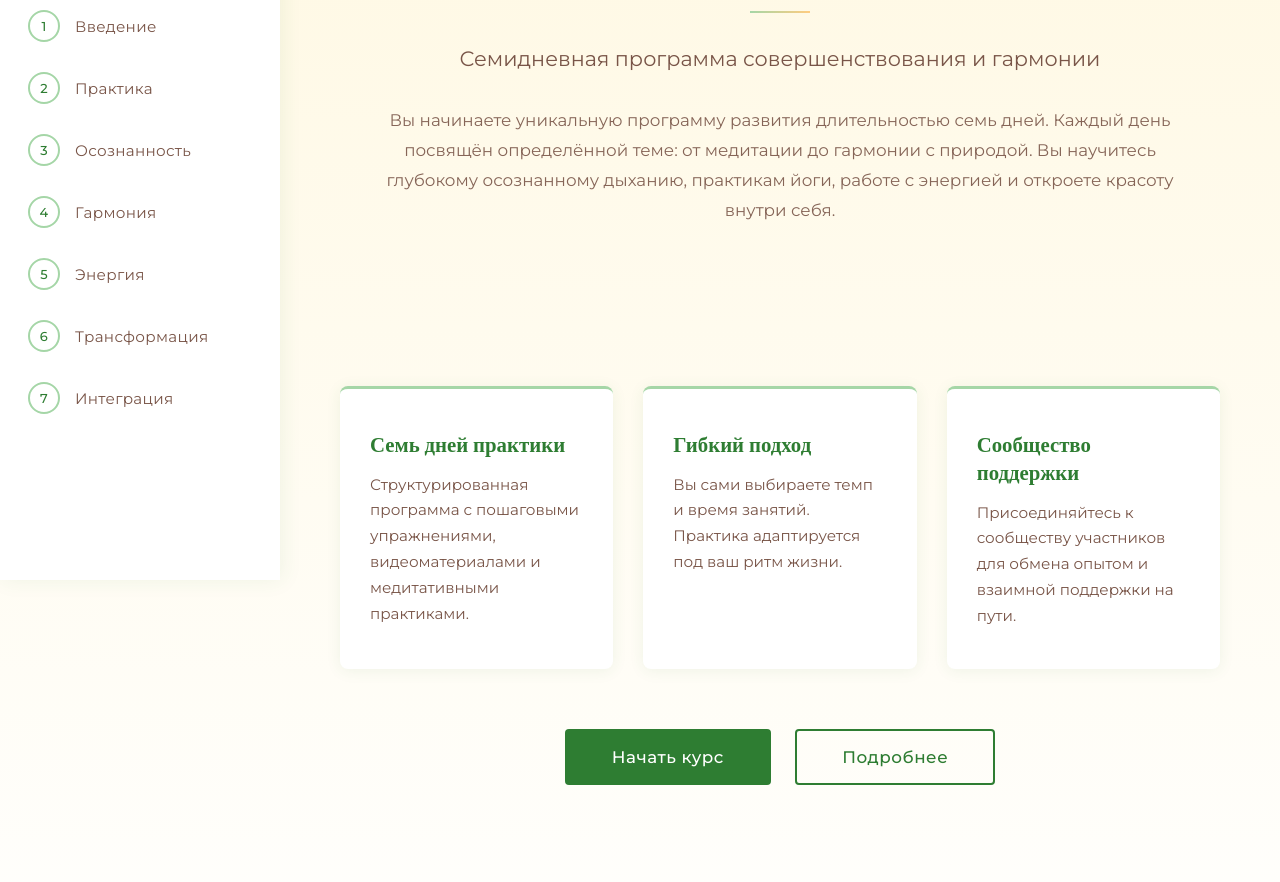
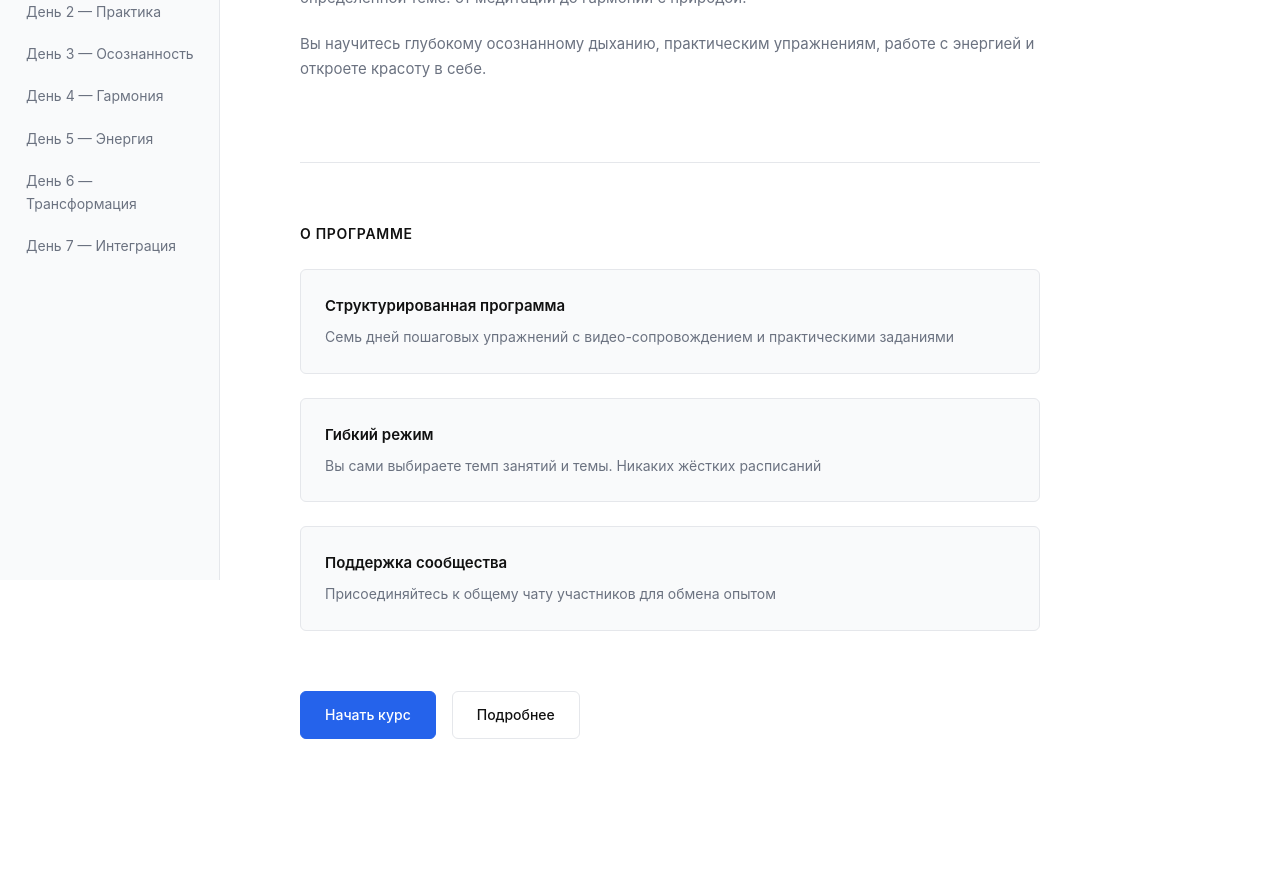
Before and after one commit to shantiislandbali-git/shanti-online-course, a plain HTML site: page index.html in a window 1280 px wide. Shown: the part 220-1102 px from the top of the page. After the commit the page ends 1019 px from the top, so only its background shows below. Drawn offline with nearby package versions, Linux system fonts and the light colour scheme.

Commit message:
Update welcome page with minimalist brand design

```diff
--- a/index.html
+++ b/index.html
@@ -3,8 +3,7 @@
 <head>
     <meta charset="UTF-8">
     <meta name="viewport" content="width=device-width, initial-scale=1.0">
-    <title>Shanti Island | Онлайн Курс</title>
-    <link href="https://fonts.googleapis.com/css2?family=Playfair+Display:wght@400;700&family=Montserrat:wght@400;500&display=swap" rel="stylesheet">
+    <title>Shanti Island — Онлайн Курс</title>
     <style>
         * {
             margin: 0;
@@ -12,19 +11,31 @@
             box-sizing: border-box;
         }
 
+        :root {
+            --bg: #FFFFFF;
+            --bg-muted: #F9FAFB;
+            --text: #111111;
+            --text-secondary: #6B7280;
+            --border: #E5E7EB;
+            --primary: #2563EB;
+            --primary-hover: #1D4ED8;
+            --sidebar-width: 220px;
+        }
+
         body {
-            font-family: 'Montserrat', sans-serif;
-            background: linear-gradient(to bottom, #FFF8E1 0%, #FFFFFF 100%);
+            font-family: -apple-system, BlinkMacSystemFont, 'Inter', 'Segoe UI', sans-serif;
+            background: var(--bg);
+            color: var(--text);
+            line-height: 1.6;
+            display: flex;
             min-height: 100vh;
-            display: flex;
-            color: #795548;
         }
 
         /* Боковая панель */
         .sidebar {
-            width: 280px;
-            background: #FFFFFF;
-            box-shadow: 2px 0 20px rgba(46, 125, 50, 0.08);
+            width: var(--sidebar-width);
+            background: var(--bg-muted);
+            border-right: 1px solid var(--border);
             padding: 40px 0;
             position: fixed;
             height: 100vh;
@@ -32,310 +43,213 @@
         }
 
         .sidebar-header {
-            padding: 0 25px 30px 25px;
-            border-bottom: 1px solid #A5D6A7;
+            padding: 0 24px 32px;
+            border-bottom: 1px solid var(--border);
+            margin-bottom: 24px;
         }
 
-        .sidebar h2 {
-            font-family: 'Playfair Display', serif;
-            color: #2E7D32;
-            font-size: 1.5em;
-            margin-bottom: 8px;
-            font-weight: 700;
-            letter-spacing: 0.5px;
-        }
-
-        .sidebar-subtitle {
-            font-size: 0.85em;
-            color: #795548;
-            font-weight: 400;
-            opacity: 0.8;
-        }
-
-        .nav-section {
-            padding: 25px 0;
+        .sidebar-header h1 {
+            font-size: 18px;
+            font-weight: 600;
+            color: var(--text);
+            letter-spacing: -0.02em;
         }
 
         .nav-item {
-            display: flex;
-            align-items: center;
-            padding: 14px 25px;
-            margin: 2px 0;
-            color: #795548;
+            display: block;
+            padding: 10px 24px;
+            color: var(--text-secondary);
             text-decoration: none;
-            transition: all 0.3s ease;
-            border-left: 3px solid transparent;
-            font-size: 0.95em;
-            letter-spacing: 0.3px;
+            font-size: 14px;
+            transition: all 0.2s;
+            border-left: 2px solid transparent;
         }
 
         .nav-item:hover {
-            background: rgba(165, 214, 167, 0.15);
-            border-left-color: #A5D6A7;
-            color: #2E7D32;
+            background: var(--bg);
+            color: var(--text);
         }
 
         .nav-item.active {
-            background: rgba(165, 214, 167, 0.25);
-            border-left-color: #2E7D32;
-            color: #2E7D32;
+            background: var(--bg);
+            color: var(--primary);
+            border-left-color: var(--primary);
             font-weight: 500;
-        }
-
-        .day-marker {
-            min-width: 32px;
-            height: 32px;
-            border: 2px solid #A5D6A7;
-            border-radius: 50%;
-            display: flex;
-            align-items: center;
-            justify-content: center;
-            margin-right: 15px;
-            font-size: 0.85em;
-            font-weight: 500;
-            color: #2E7D32;
-            transition: all 0.3s ease;
-        }
-
-        .nav-item.active .day-marker {
-            background: #2E7D32;
-            border-color: #2E7D32;
-            color: #FFFFFF;
         }
 
         /* Основной контент */
         .main-content {
-            margin-left: 280px;
-            padding: 60px;
+            margin-left: var(--sidebar-width);
             flex: 1;
+            padding: 60px 80px;
+            max-width: 900px;
         }
 
         .hero {
-            text-align: center;
-            max-width: 900px;
-            margin: 0 auto 80px;
-            padding: 80px 40px;
+            margin-bottom: 80px;
         }
 
-        .hero h1 {
-            font-family: 'Playfair Display', serif;
-            font-size: 3.2em;
-            color: #2E7D32;
-            margin-bottom: 20px;
-            font-weight: 700;
+        .hero h2 {
+            font-size: 36px;
+            font-weight: 600;
+            color: var(--text);
+            margin-bottom: 16px;
+            letter-spacing: -0.03em;
             line-height: 1.2;
-            letter-spacing: -0.5px;
         }
 
-        .hero-subtitle {
-            font-size: 1.3em;
-            color: #795548;
-            margin-bottom: 30px;
-            font-weight: 400;
-            line-height: 1.5;
+        .hero .subtitle {
+            font-size: 18px;
+            color: var(--text-secondary);
+            margin-bottom: 32px;
+            line-height: 1.6;
         }
 
-        .divider {
-            width: 60px;
-            height: 2px;
-            background: linear-gradient(to right, #A5D6A7, #FFCC80);
-            margin: 30px auto;
+        .hero p {
+            font-size: 15px;
+            color: var(--text-secondary);
+            line-height: 1.7;
+            margin-bottom: 20px;
         }
 
-        .hero-description {
-            font-size: 1.05em;
-            color: #795548;
-            line-height: 1.8;
-            margin-top: 30px;
-            opacity: 0.9;
+        /* Информационные секции */
+        .info-section {
+            margin: 60px 0;
         }
 
-        /* Карточки курса */
-        .course-features {
-            display: grid;
-            grid-template-columns: repeat(3, 1fr);
-            gap: 30px;
-            max-width: 1100px;
-            margin: 0 auto 60px;
+        .info-section h3 {
+            font-size: 14px;
+            font-weight: 600;
+            color: var(--text);
+            text-transform: uppercase;
+            letter-spacing: 0.05em;
+            margin-bottom: 24px;
         }
 
-        .feature-card {
-            background: #FFFFFF;
-            padding: 40px 30px;
-            border-radius: 8px;
-            box-shadow: 0 2px 15px rgba(46, 125, 50, 0.08);
-            transition: transform 0.3s ease, box-shadow 0.3s ease;
-            border-top: 3px solid #A5D6A7;
+        .info-grid {
+            display: grid;
+            grid-template-columns: 1fr;
+            gap: 24px;
         }
 
-        .feature-card:hover {
-            transform: translateY(-5px);
-            box-shadow: 0 8px 25px rgba(46, 125, 50, 0.15);
+        .info-item {
+            padding: 24px;
+            background: var(--bg-muted);
+            border: 1px solid var(--border);
+            border-radius: 6px;
         }
 
-        .feature-title {
-            font-family: 'Playfair Display', serif;
-            font-size: 1.3em;
-            color: #2E7D32;
-            margin-bottom: 15px;
+        .info-item h4 {
+            font-size: 15px;
             font-weight: 600;
+            color: var(--text);
+            margin-bottom: 8px;
         }
 
-        .feature-text {
-            color: #795548;
-            line-height: 1.7;
-            font-size: 0.95em;
+        .info-item p {
+            font-size: 14px;
+            color: var(--text-secondary);
+            line-height: 1.6;
         }
 
         /* Кнопки */
-        .cta-container {
-            text-align: center;
-            margin-top: 60px;
+        .btn-container {
+            margin-top: 48px;
+            display: flex;
+            gap: 16px;
         }
 
         .btn {
             display: inline-block;
-            padding: 16px 45px;
+            padding: 12px 24px;
+            background: var(--primary);
+            color: white;
             text-decoration: none;
-            border-radius: 4px;
-            font-size: 1.05em;
+            border-radius: 6px;
+            font-size: 14px;
             font-weight: 500;
-            transition: all 0.3s ease;
-            letter-spacing: 0.5px;
-            border: 2px solid transparent;
+            transition: background 0.2s;
+            border: 1px solid var(--primary);
         }
 
-        .btn-primary {
-            background: #2E7D32;
-            color: #FFFFFF;
-        }
-
-        .btn-primary:hover {
-            background: #1B5E20;
-            transform: translateY(-2px);
-            box-shadow: 0 6px 20px rgba(46, 125, 50, 0.25);
+        .btn:hover {
+            background: var(--primary-hover);
+            border-color: var(--primary-hover);
         }
 
         .btn-secondary {
             background: transparent;
-            color: #2E7D32;
-            border-color: #2E7D32;
-            margin-left: 20px;
+            color: var(--text);
+            border: 1px solid var(--border);
         }
 
         .btn-secondary:hover {
-            background: #2E7D32;
-            color: #FFFFFF;
+            background: var(--bg-muted);
         }
 
-        /* Слоган внизу */
-        .footer-quote {
-            text-align: center;
-            margin-top: 100px;
-            padding: 40px;
-            font-family: 'Playfair Display', serif;
-            font-size: 1.2em;
-            color: #795548;
-            font-style: italic;
-            opacity: 0.7;
+        /* Разделитель */
+        .divider {
+            height: 1px;
+            background: var(--border);
+            margin: 60px 0;
         }
     </style>
 </head>
 <body>
     <!-- Боковая панель -->
-    <div class="sidebar">
+    <nav class="sidebar">
         <div class="sidebar-header">
-            <h2>Shanti Island</h2>
-            <div class="sidebar-subtitle">Онлайн курс</div>
+            <h1>Shanti Island</h1>
         </div>
-
-        <nav class="nav-section">
-            <a href="index.html" class="nav-item active">
-                <span class="day-marker">•</span>
-                <span>Начало</span>
-            </a>
-            <a href="day-1.html" class="nav-item">
-                <span class="day-marker">1</span>
-                <span>Введение</span>
-            </a>
-            <a href="day-2.html" class="nav-item">
-                <span class="day-marker">2</span>
-                <span>Практика</span>
-            </a>
-            <a href="day-3.html" class="nav-item">
-                <span class="day-marker">3</span>
-                <span>Осознанность</span>
-            </a>
-            <a href="day-4.html" class="nav-item">
-                <span class="day-marker">4</span>
-                <span>Гармония</span>
-            </a>
-            <a href="day-5.html" class="nav-item">
-                <span class="day-marker">5</span>
-                <span>Энергия</span>
-            </a>
-            <a href="day-6.html" class="nav-item">
-                <span class="day-marker">6</span>
-                <span>Трансформация</span>
-            </a>
-            <a href="day-7.html" class="nav-item">
-                <span class="day-marker">7</span>
-                <span>Интеграция</span>
-            </a>
-        </nav>
-    </div>
+        <a href="index.html" class="nav-item active">Начало курса</a>
+        <a href="day-1.html" class="nav-item">День 1 — Введение</a>
+        <a href="day-2.html" class="nav-item">День 2 — Практика</a>
+        <a href="day-3.html" class="nav-item">День 3 — Осознанность</a>
+        <a href="day-4.html" class="nav-item">День 4 — Гармония</a>
+        <a href="day-5.html" class="nav-item">День 5 — Энергия</a>
+        <a href="day-6.html" class="nav-item">День 6 — Трансформация</a>
+        <a href="day-7.html" class="nav-item">День 7 — Интеграция</a>
+    </nav>
 
     <!-- Основной контент -->
-    <div class="main-content">
+    <main class="main-content">
         <div class="hero">
-            <h1>Добро пожаловать</h1>
-            <div class="divider"></div>
-            <p class="hero-subtitle">Семидневная программа совершенствования и гармонии</p>
-            <p class="hero-description">
-                Вы начинаете уникальную программу развития длительностью семь дней.
+            <h2>Добро пожаловать</h2>
+            <div class="subtitle">Онлайн курс совершенствования и гармонии</div>
+            <p>
+                Вы начинаете программу развития длительностью семь дней.
                 Каждый день посвящён определённой теме: от медитации до гармонии с природой.
-                Вы научитесь глубокому осознанному дыханию, практикам йоги, работе с энергией
-                и откроете красоту внутри себя.
+            </p>
+            <p>
+                Вы научитесь глубокому осознанному дыханию, практическим упражнениям,
+                работе с энергией и откроете красоту в себе.
             </p>
         </div>
 
-        <!-- Особенности курса -->
-        <div class="course-features">
-            <div class="feature-card">
-                <div class="feature-title">Семь дней практики</div>
-                <div class="feature-text">
-                    Структурированная программа с пошаговыми упражнениями,
-                    видеоматериалами и медитативными практиками.
+        <div class="divider"></div>
+
+        <div class="info-section">
+            <h3>О программе</h3>
+            <div class="info-grid">
+                <div class="info-item">
+                    <h4>Структурированная программа</h4>
+                    <p>Семь дней пошаговых упражнений с видео-сопровождением и практическими заданиями</p>
                 </div>
-            </div>
-
-            <div class="feature-card">
-                <div class="feature-title">Гибкий подход</div>
-                <div class="feature-text">
-                    Вы сами выбираете темп и время занятий.
-                    Практика адаптируется под ваш ритм жизни.
+                <div class="info-item">
+                    <h4>Гибкий режим</h4>
+                    <p>Вы сами выбираете темп занятий и темы. Никаких жёстких расписаний</p>
                 </div>
-            </div>
-
-            <div class="feature-card">
-                <div class="feature-title">Сообщество поддержки</div>
-                <div class="feature-text">
-                    Присоединяйтесь к сообществу участников для обмена опытом
-                    и взаимной поддержки на пути.
+                <div class="info-item">
+                    <h4>Поддержка сообщества</h4>
+                    <p>Присоединяйтесь к общему чату участников для обмена опытом</p>
                 </div>
             </div>
         </div>
 
-        <!-- Кнопки действия -->
-        <div class="cta-container">
-            <a href="day-1.html" class="btn btn-primary">Начать курс</a>
-            <a href="#about" class="btn btn-secondary">Подробнее</a>
+        <div class="btn-container">
+            <a href="day-1.html" class="btn">Начать курс</a>
+            <a href="#info" class="btn btn-secondary">Подробнее</a>
         </div>
-
-        <!-- Слоган -->
-        <div class="footer-quote">
-            В служении возвращаемся к себе
-        </div>
-    </div>
+    </main>
 </body>
 </html>
```
